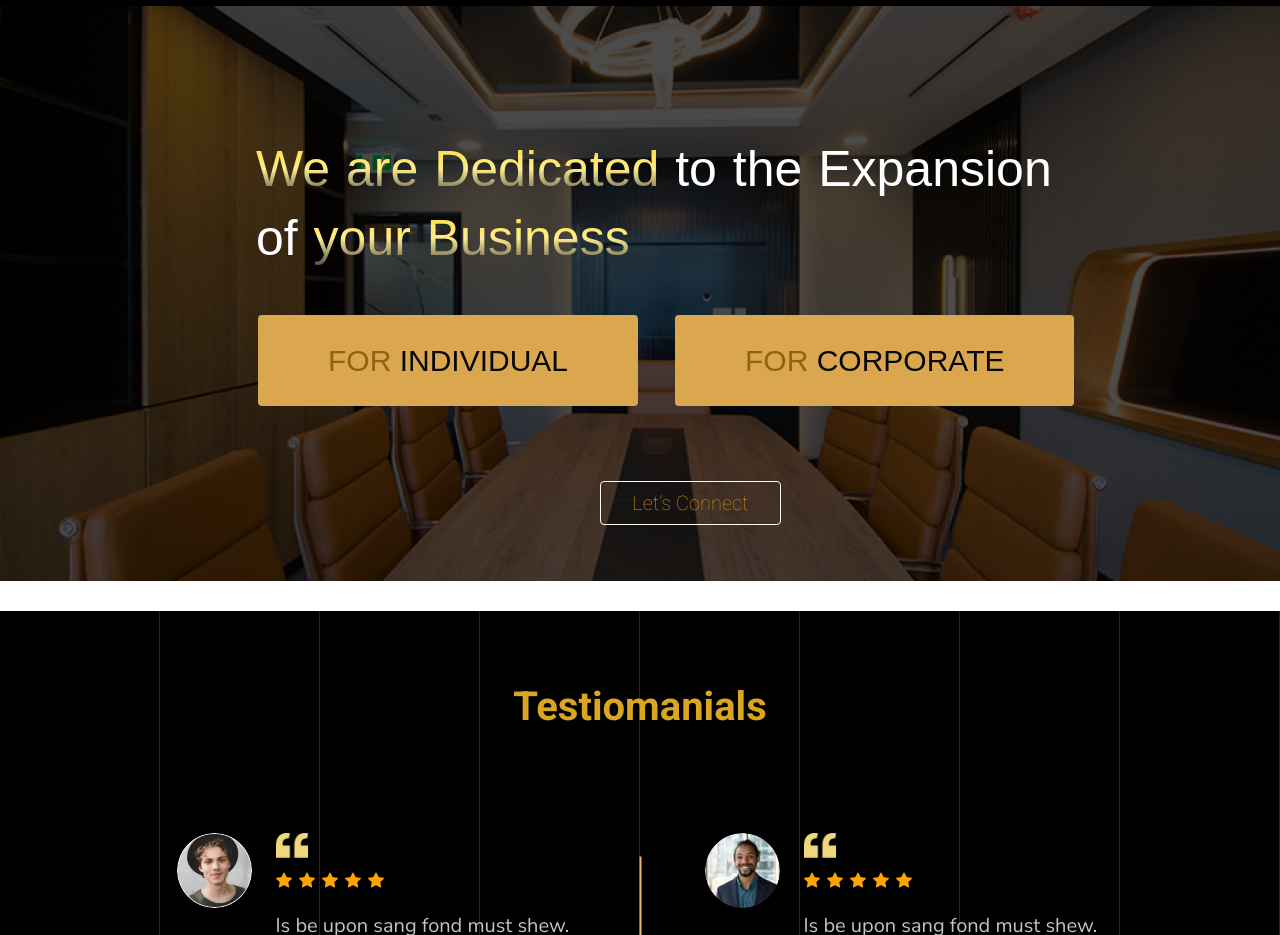
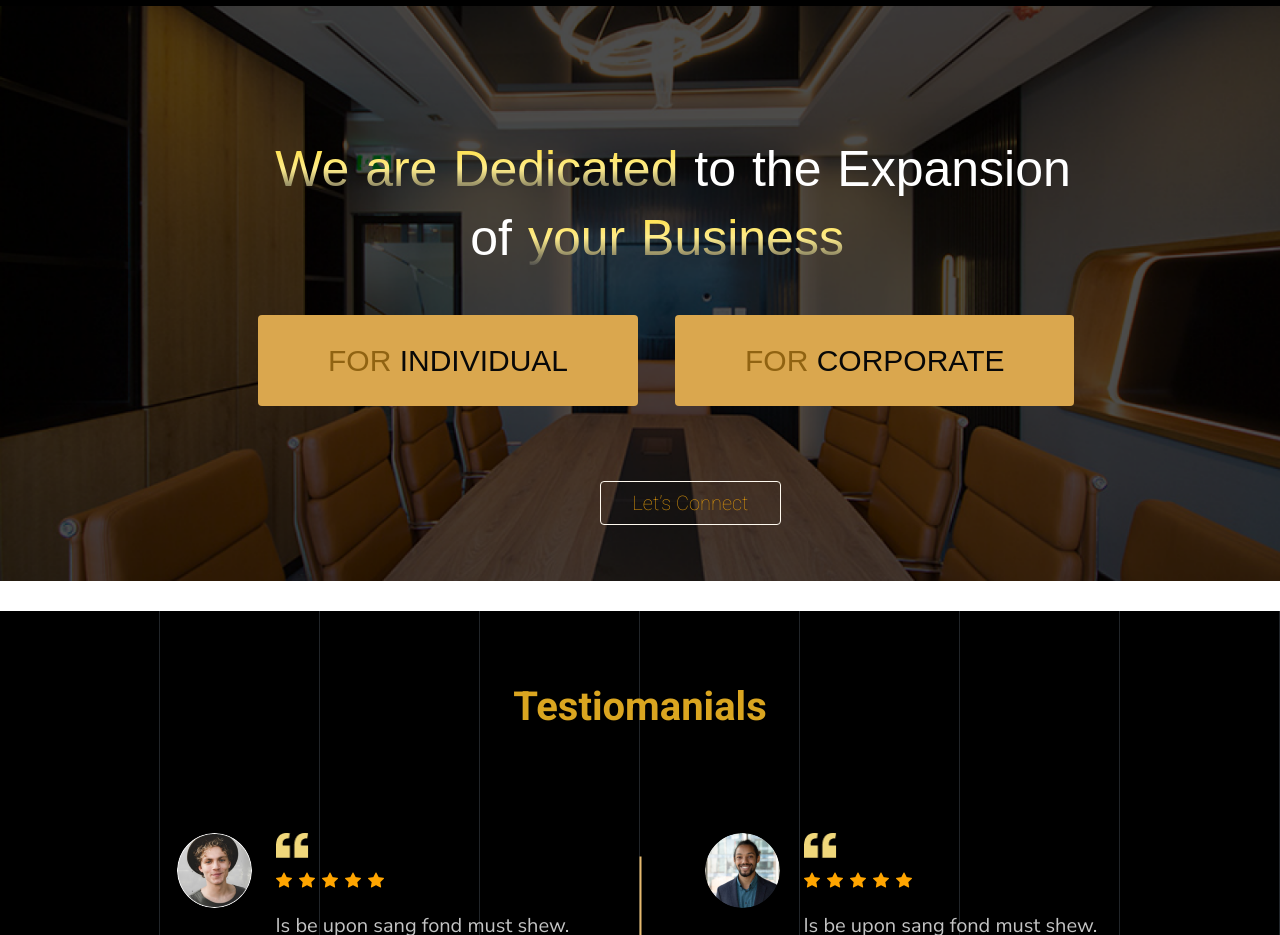
Before and after one commit to Sanju089/unified, a React (Vite) app: page / in a window 1280 px wide. Shown: the part 2540-3475 px from the top of the page. Built offline with nearby package versions, Linux system fonts and the light colour scheme.

Commit message:
sec4title

```diff
--- a/src/Component/Section4/Section4.css
+++ b/src/Component/Section4/Section4.css
@@ -20,7 +20,8 @@
     font-size: 50px;
     line-height: 69px;
     font-weight: 300;
-    width: 1139px;
+    /* width: 1139px; */
+    display: inline-block;
     text-align: center;
     word-spacing: 2px;
 
```
